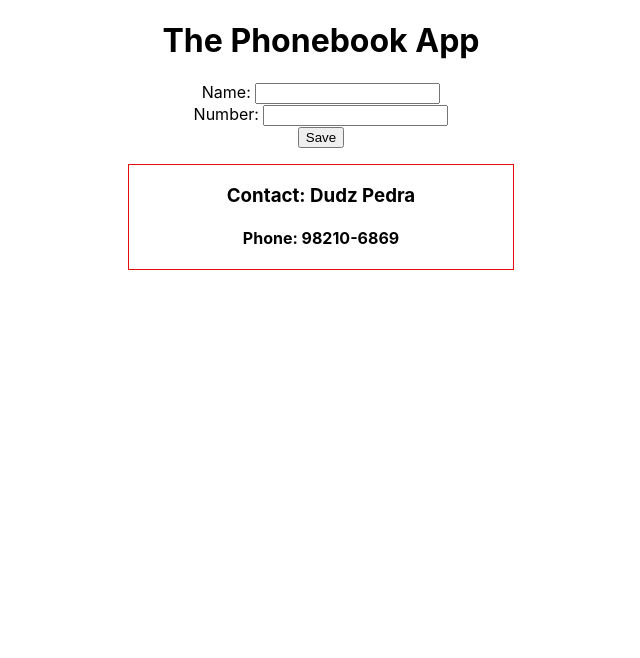
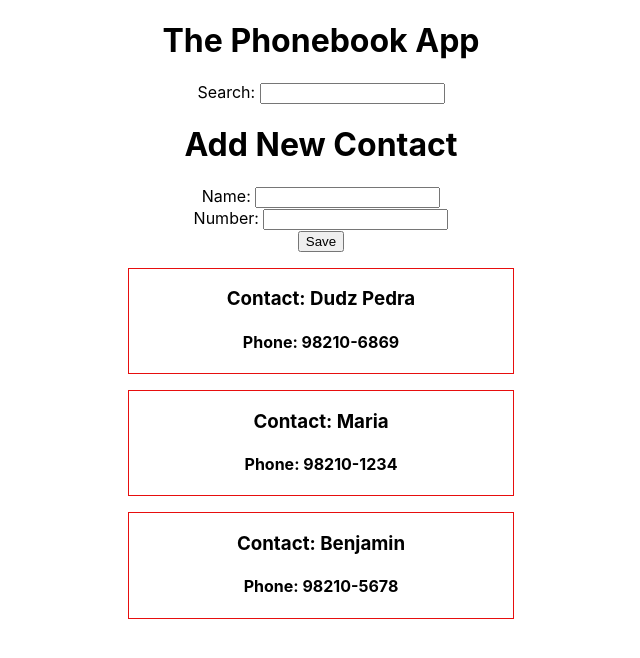
Before and after one commit to dudzpedra/fullstackopen, a React (Create React App) app in the folder part2/phonebook/: page / in a window 1280 px wide. Shown: the top 658 px of the page, without its empty margins (319-959 px from the left). Built offline with nearby package versions, Linux system fonts and the light colour scheme; the HTML template or start-up script is replaced by a standard one.

Commit message:
2.9 step 4

```diff
--- a/part2/phonebook/src/App.js
+++ b/part2/phonebook/src/App.js
@@ -5,9 +5,20 @@ import Phonebook from "./components/Phonebook";
 import Title from "./components/Title";
 
 function App() {
-  const [persons, setPersons] = useState([{ name: "Dudz Pedra", phone: "98210-6869", id: 1 }]);
+  const [persons, setPersons] = useState([
+    { name: "Dudz Pedra", phone: "98210-6869", id: 1 },
+    { name: "Maria", phone: "98210-1234", id: 2 },
+    { name: "Benjamin", phone: "98210-5678", id: 3 },
+  ]);
   const [newName, setNewName] = useState("");
-  const [newPhone, setNewPhone] = useState("")
+  const [newPhone, setNewPhone] = useState("");
+  const [newSearch, setNewSearch] = useState("");
+
+  const personsToShow = newSearch === '' ? persons : persons.filter(person => person.name.includes(newSearch))
+
+  console.log("persons: ", persons);
+  console.log('persons to show: ', personsToShow)
+
   return (
     <div className="App">
       <Title title="The Phonebook App" />
@@ -18,8 +29,10 @@ function App() {
         setNewName={setNewName}
         newPhone={newPhone}
         setNewPhone={setNewPhone}
+        newSearch={newSearch}
+        setNewSearch={setNewSearch}
       />
-      <Contacts persons={persons} />
+      <Contacts persons={personsToShow} />
     </div>
   );
 }
--- a/part2/phonebook/src/components/Form/index.jsx
+++ b/part2/phonebook/src/components/Form/index.jsx
@@ -1,3 +1,5 @@
+import Title from "../Title";
+
 const Form = ({
   persons,
   setPersons,
@@ -5,6 +7,8 @@ const Form = ({
   setNewName,
   newPhone,
   setNewPhone,
+  newSearch,
+  setNewSearch
 }) => {
   const addName = (event) => {
     event.preventDefault();
@@ -22,7 +26,7 @@ const Form = ({
     } else {
       setPersons(persons.concat(newPerson));
       setNewName("");
-      setNewPhone("")
+      setNewPhone("");
     }
   };
   const handleName = (event) => {
@@ -31,13 +35,24 @@ const Form = ({
 
   const handlePhone = (event) => setNewPhone(event.target.value);
 
+  const handleSearch = (event) => {
+    setNewSearch(event.target.value);
+
+  };
+
   return (
     <form onSubmit={addName}>
       <div>
-        Name: <input type="text" value={newName} onChange={handleName} required />
+        Search: <input type="text" value={newSearch} onChange={handleSearch} />
+      </div>
+      <Title title='Add New Contact'/>
+      <div>
+        Name:{" "}
+        <input type="text" value={newName} onChange={handleName} required />
       </div>
       <div>
-        Number: <input type="number" value={newPhone} onChange={handlePhone} required />
+        Number:{" "}
+        <input type="number" value={newPhone} onChange={handlePhone} required />
       </div>
       <button type="submit">Save</button>
     </form>
--- a/part2/phonebook/src/components/Phonebook/index.jsx
+++ b/part2/phonebook/src/components/Phonebook/index.jsx
@@ -1,6 +1,6 @@
 import Form from "../Form";
 
-const Phonebook = ({ persons, setPersons, newName, setNewName, newPhone, setNewPhone }) => {
+const Phonebook = ({ persons, setPersons, newName, setNewName, newPhone, setNewPhone, newSearch, setNewSearch }) => {
   return (
     <div>
       <Form
@@ -10,6 +10,8 @@ const Phonebook = ({ persons, setPersons, newName, setNewName, newPhone, setNewP
         setNewName={setNewName}
         newPhone={newPhone}
         setNewPhone={setNewPhone}
+        newSearch={newSearch}
+        setNewSearch={setNewSearch}
       />
     </div>
   );
```
